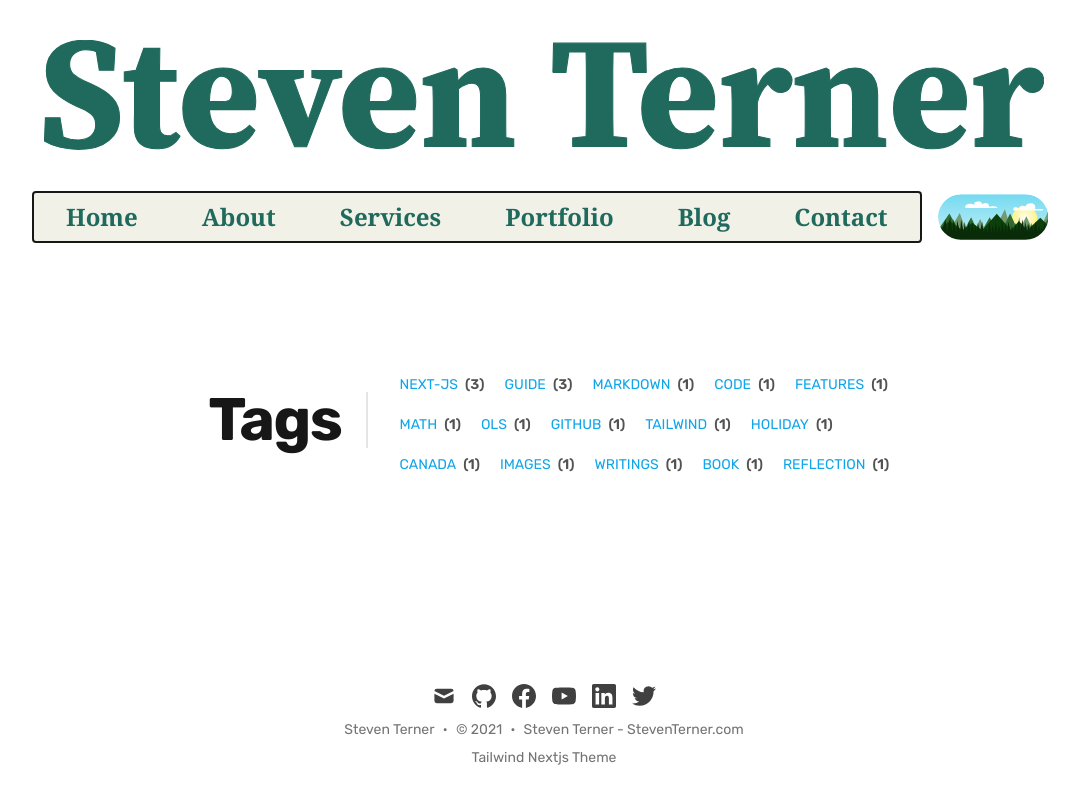
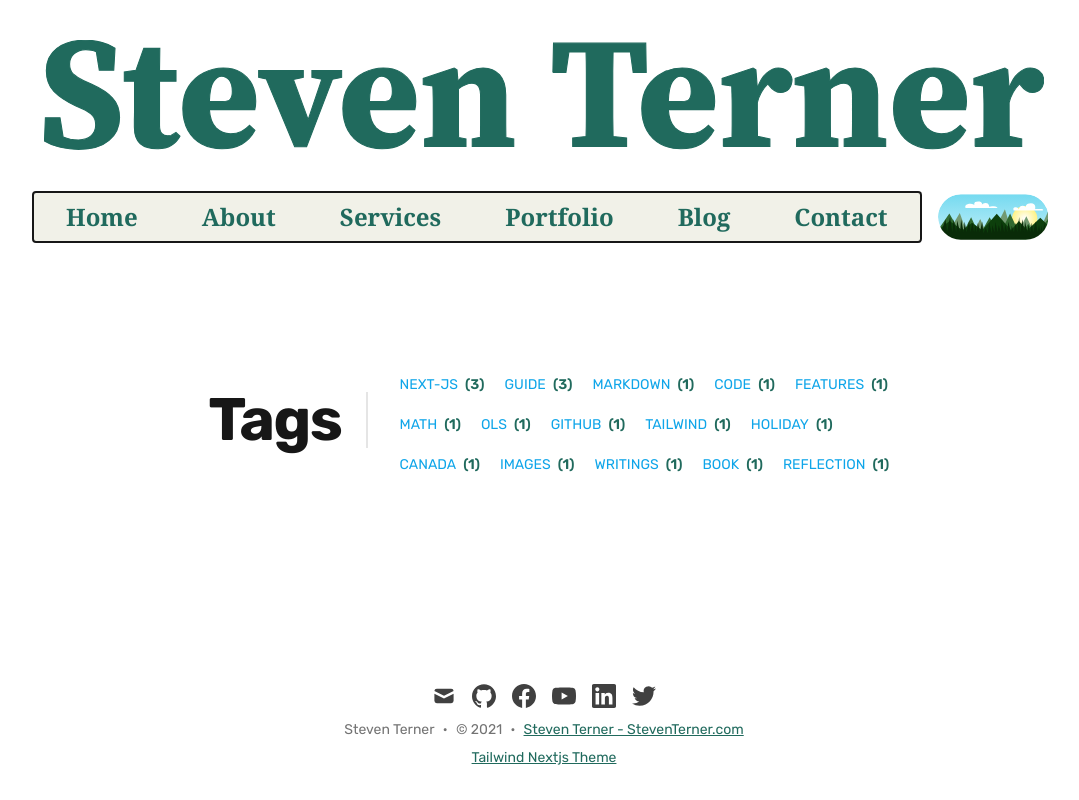
Before and after one commit to DoctorDerek/steven-terner.github.io, a Next.js app: page /tags in a window 1280 px wide. Shown: the whole page, without its empty margins (96-1175 px from the left). Built offline with nearby package versions, Linux system fonts and the light colour scheme; a web font is replaced by a local one; what @tailwindcss/typography would draw is missing.

Commit message:
Add default styles to Link

```diff
--- a/components/Link.js
+++ b/components/Link.js
@@ -1,23 +1,26 @@
 /* eslint-disable jsx-a11y/anchor-has-content */
 import Link from 'next/link'
 
-const CustomLink = ({ href, ...rest }) => {
+const CustomLink = ({ href, className, ...rest }) => {
   const isInternalLink = href && href.startsWith('/')
   const isAnchorLink = href && href.startsWith('#')
+
+  const defaultClass = 'underline text-green-dark hover:text-green hover:no-underline'
+  className = className ? className + defaultClass : defaultClass
 
   if (isInternalLink) {
     return (
       <Link href={href}>
-        <a {...rest} />
+        <a {...rest} className={className} />
       </Link>
     )
   }
 
   if (isAnchorLink) {
-    return <a href={href} {...rest} />
+    return <a href={href} {...rest} className={className} />
   }
 
-  return <a target="_blank" rel="noopener noreferrer" href={href} {...rest} />
+  return <a target="_blank" rel="noopener noreferrer" href={href} {...rest} className={className} />
 }
 
 export default CustomLink
```
